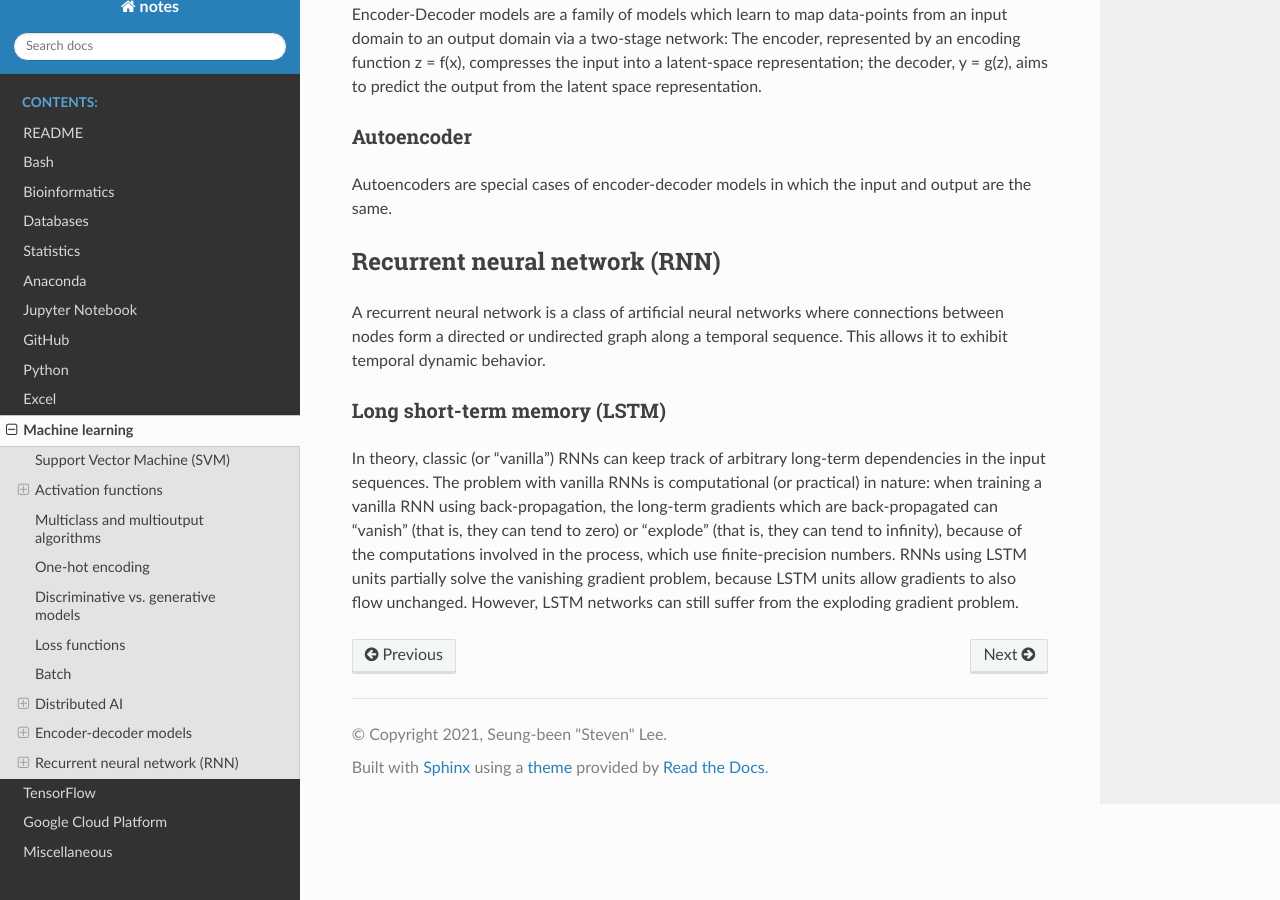
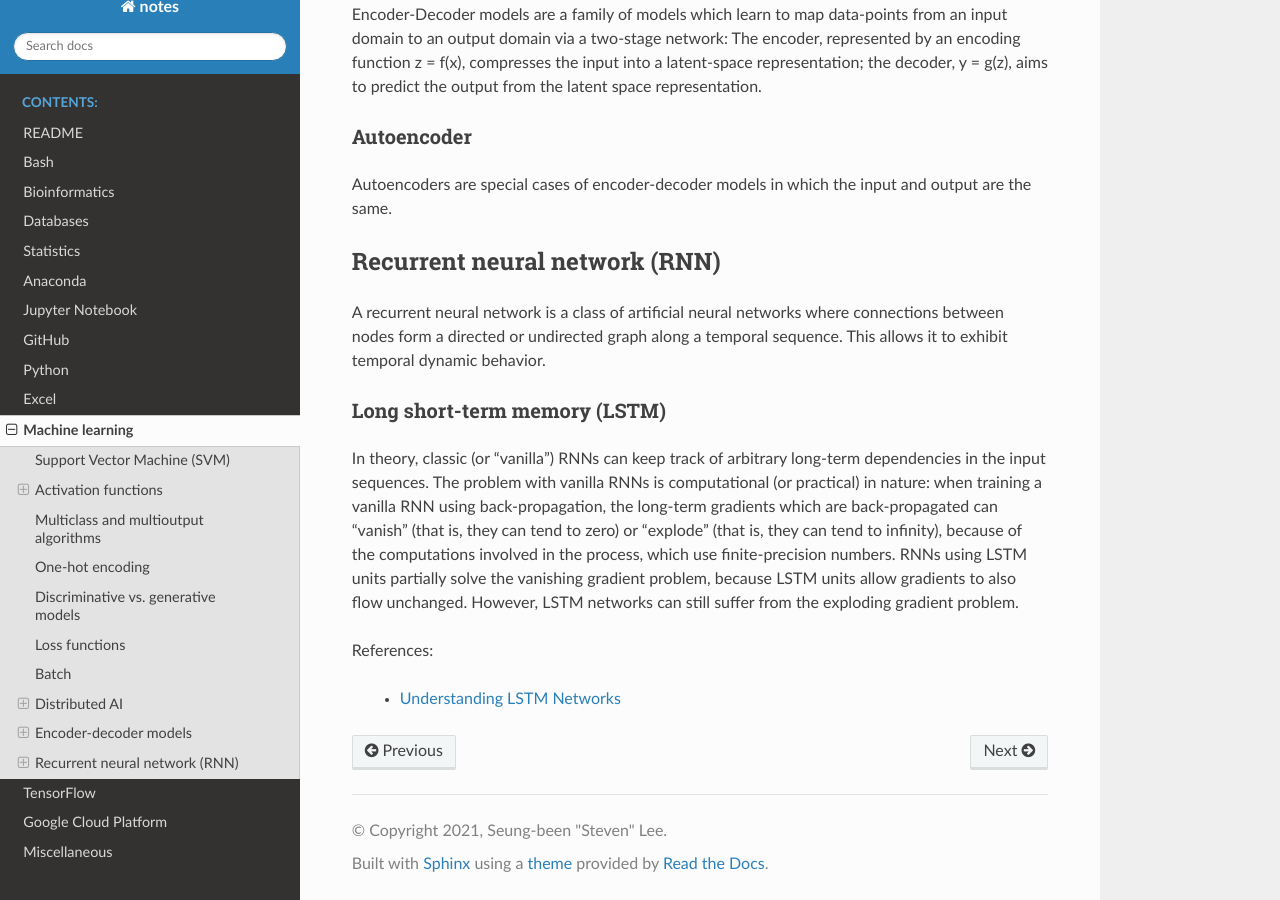
Before and after one commit to sbslee/notes, a Sphinx documentation site: the page built from docs/machine_learning.rst, in a window 1280 px wide and 900 px high, scrolled down 7126 px. Built offline with Sphinx 7.4.7 and the Read the Docs theme 2.0.0, drawn with Linux system fonts in a browser that asks for light colours.

Commit message:
Update docs

```diff
--- a/docs/machine_learning.rst
+++ b/docs/machine_learning.rst
@@ -196,3 +196,7 @@ Long short-term memory (LSTM)
 -----------------------------
 
 In theory, classic (or "vanilla") RNNs can keep track of arbitrary long-term dependencies in the input sequences. The problem with vanilla RNNs is computational (or practical) in nature: when training a vanilla RNN using back-propagation, the long-term gradients which are back-propagated can "vanish" (that is, they can tend to zero) or "explode" (that is, they can tend to infinity), because of the computations involved in the process, which use finite-precision numbers. RNNs using LSTM units partially solve the vanishing gradient problem, because LSTM units allow gradients to also flow unchanged. However, LSTM networks can still suffer from the exploding gradient problem.
+
+References:
+
+  - `Understanding LSTM Networks <https://colah.github.io/posts/2015-08-Understanding-LSTMs/>`__
```
